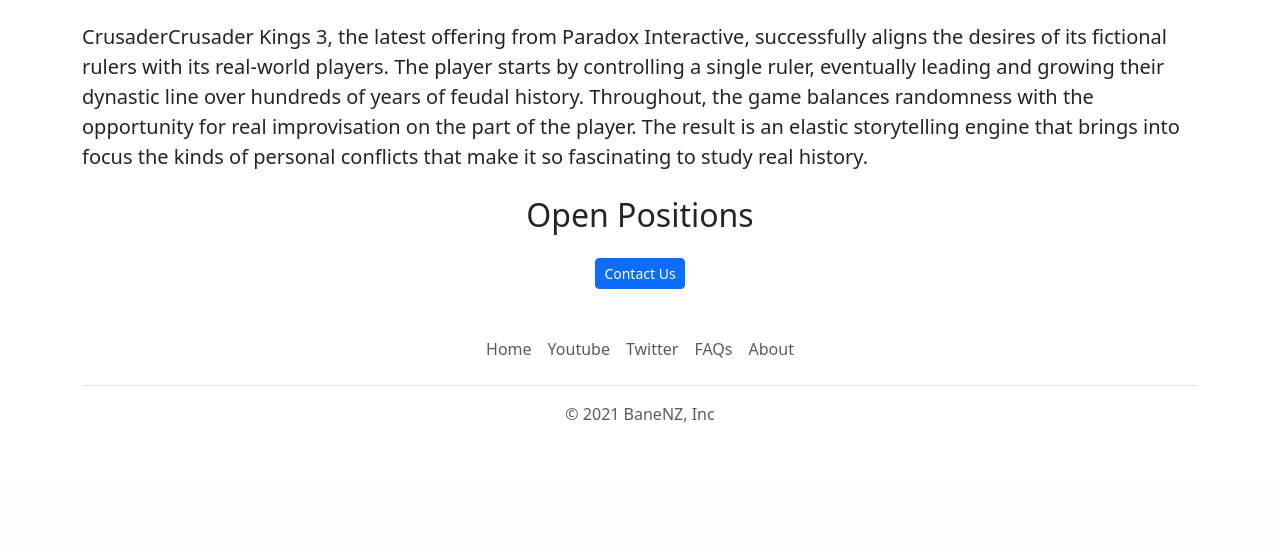
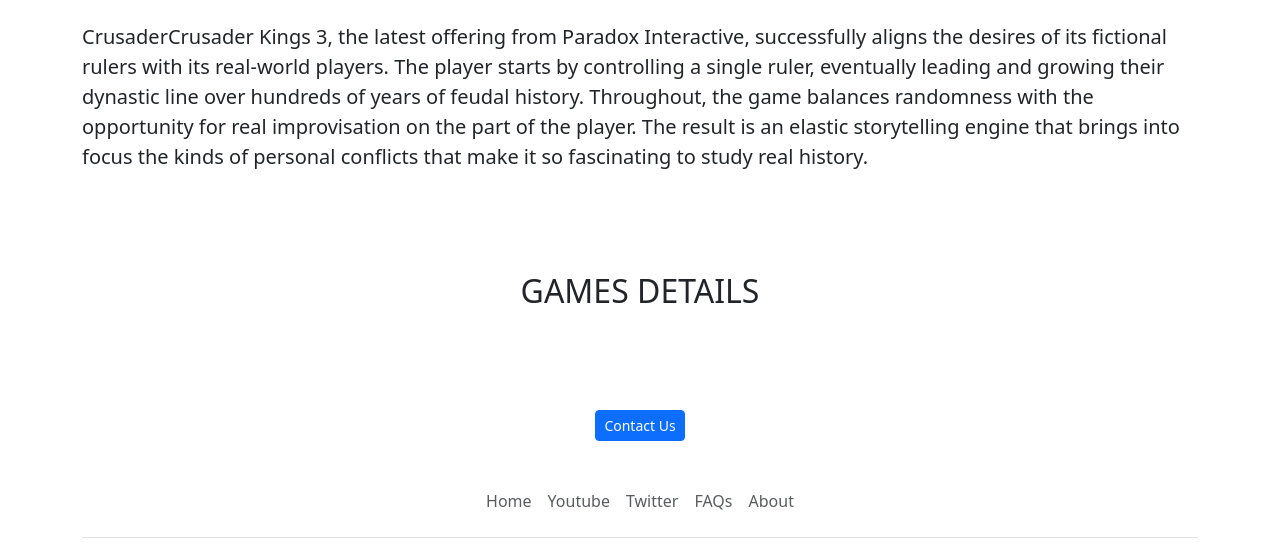
Before and after one commit to Vinayak1525/website-project-python, a Flask app: template templates/home.html in a window 1280 px wide. Shown: the part 506-1056 px from the top of the page. Before the commit the page ends 928 px from the top, so only its background shows below. Run offline with Flask 3, Linux system fonts and the light colour scheme; the template is opened without the code that fills it, so the values that code supplies are empty.

Commit message:
Dictionary/ displayed data from Database

```diff
--- a/app.py
+++ b/app.py
@@ -1,41 +1,33 @@
 from flask import Flask, render_template, jsonify
+from database import load_gameslist_from_db
 
 app = Flask(__name__)
 
+# HARD CODDING THE DATA
 
-home_list = [
-    {
-    'id':1,
-    'title':'Dota2',
-    'location':'Steam',
-    'cost': 'free to play'
-    },
-    {
-    'id':2,
-    'title':'Warframe',
-    'location':'Steam',
-    'cost':'free to play'
-    },
-    {
-    'id':3,
-    'title':'Fortnite',
-    'location':'Epic Games',
-    'cost':'free to play'
-    },
-    {
-    'id': 4,
-    'title':'Crusader Kings 3',
-    'location':'Steam',
-    'cost':'50$'
-    }
-]
+# home_list = [
+#     {"id": 1, "title": "Dota2", "location": "Steam", "cost": "free to play"},
+#     {"id": 2, "title": "Warframe", "location": "Steam", "cost": "free to play"},
+#     {"id": 3, "title": "Fortnite", "location": "Epic Games", "cost": "free to play"},
+#     {"id": 4, "title": "Crusader Kings 3", "location": "Steam", "cost": "50$"},
+# ]
+
+
+# HAD TO IMPORT ENGINE FROM DATABASE  #GETTING DATA FROM THE DATABASE
+
+
+# INITIAL PAGE
+
 
 @app.route("/")
 def hello_world():
-    return render_template("home.html",games=home_list,website='BaneNZ')
+    games_data = load_gameslist_from_db()
+    return render_template("home.html", games=games_data, website="BaneNZ")
+
 
 # DIFFERENCE BETWEEN CREATING AN HTML END-POINT AND A JSON END-POINT
 # USE render_template for HTML and Jsonify for JSON
+
 
 @app.route("/api/games")
 def list_games():
--- a/database.py
+++ b/database.py
@@ -1,40 +1,54 @@
 from sqlalchemy import create_engine, text
-db_con_string="mysql+pymysql://azure_admin:Password123!@flexi-banenz.mysql.database.azure.com/games_banenz"
+
+db_con_string = "mysql+pymysql://azure_admin:Password123!@flexi-banenz.mysql.database.azure.com/games_banenz"
 
 connection_string = (
-    'DRIVER=MySQL ODBC 8.0 ANSI Driver;'
-    'SERVER=flexi-banenz.mysql.database.azure.com;'
-    'PORT=3307;'
-    'DATABASE=games_banenz;'
-    'UID=azure_admin;'
-    'PWD=Password123!;'
-    'charset=utf8mb4;'
+    "DRIVER=MySQL ODBC 8.0 ANSI Driver;"
+    "SERVER=flexi-banenz.mysql.database.azure.com;"
+    "PORT=3307;"
+    "DATABASE=games_banenz;"
+    "UID=azure_admin;"
+    "PWD=Password123!;"
+    "charset=utf8mb4;"
 )
 
 
-#engine=create_engine("mysql+pymysql://azure_admin:Password123!@flexi-banenz.mysql.database.azure.com?charset=utf8mb4")
-
+# engine=create_engine("mysql+pymysql://azure_admin:Password123!@flexi-banenz.mysql.database.azure.com?charset=utf8mb4")
 
 
 engine = create_engine(
     db_con_string,
-    connect_args={
-        "ssl": {
-            "ssl_ca": "/var/www/html/DigiCertGlobalRootG2.crt.pem"
-        }
-    }
+    connect_args={"ssl": {"ssl_ca": "/var/www/html/DigiCertGlobalRootG2.crt.pem"}},
 )
 
 
+def load_gameslist_from_db():
+    with engine.connect() as conn:
+        result = conn.execute(text("select * from games_banenz.gameslist"))
+    key_dicts = result.keys()
+    Games_list = []
+    for row in result.all():
+        Games_list.append(dict(zip(key_dicts, row)))
+    return Games_list
 
-with engine.connect() as conn:
-    result=conn.execute(text("select * from gameslist"))
-    data1=result.all()[0]
 
-    #store data into a dictionary
+# with engine.connect() as conn:
+#     result = conn.execute(text("select * from games_banenz.gameslist"))
 
-result_dicts = []
-for row in result.all():
-    result_dicts.append(dict(row))
+# key_dicts = result.keys()
 
-print(result_dicts)
+# result_dicts = []
+# for row in result.all():
+#     result_dicts.append(dict(zip(key_dicts, row)))
+# print(result_dicts)
+# print(type(result_all))
+# for row in result_all:
+
+
+#   print(dict(row))
+# print(dict(row))
+
+# result_dicts.append(dict(row))
+# first_result_dicts = dict(str(result_all[]))
+# print(result_dicts)
+# print(result_all)
--- a/templates/home.html
+++ b/templates/home.html
@@ -36,7 +36,7 @@
         class="img-fluid"
         id="banner"
         src="https://www.gamewallpapers.com/wallpapers_slechte_compressie/01wallpapers/wallpaper_crusader_kings_3_01_1920x1080.jpg"
-        style="height: 320px; border-radius: 4px; "
+        style="height: 320px; border-radius: 4px"
       />
       <p class="mt-4 lead">
         CrusaderCrusader Kings 3, the latest offering from Paradox Interactive,
@@ -49,10 +49,12 @@
         kinds of personal conflicts that make it so fascinating to study real
         history.
       </p>
-      <h2 class="text-center mt-4 mb-4">Open Positions</h2>
+      <h2 class="text-center" style="margin-top: 100px; margin-bottom: 100px">
+        GAMES DETAILS
+      </h2>
       <div>
-        {% for i in games %}
-          {% include 'gameitem.html' %}  <!-- getting data from gameitem.html to home.html-->
+        {% for i in games %} {% include 'gameitem.html' %}
+        <!-- getting data from gameitem.html to home.html-->
         {% endfor %}
       </div>
 
```
Also changed, not shown: templates/gameitem.html (+14 -10 lines).
